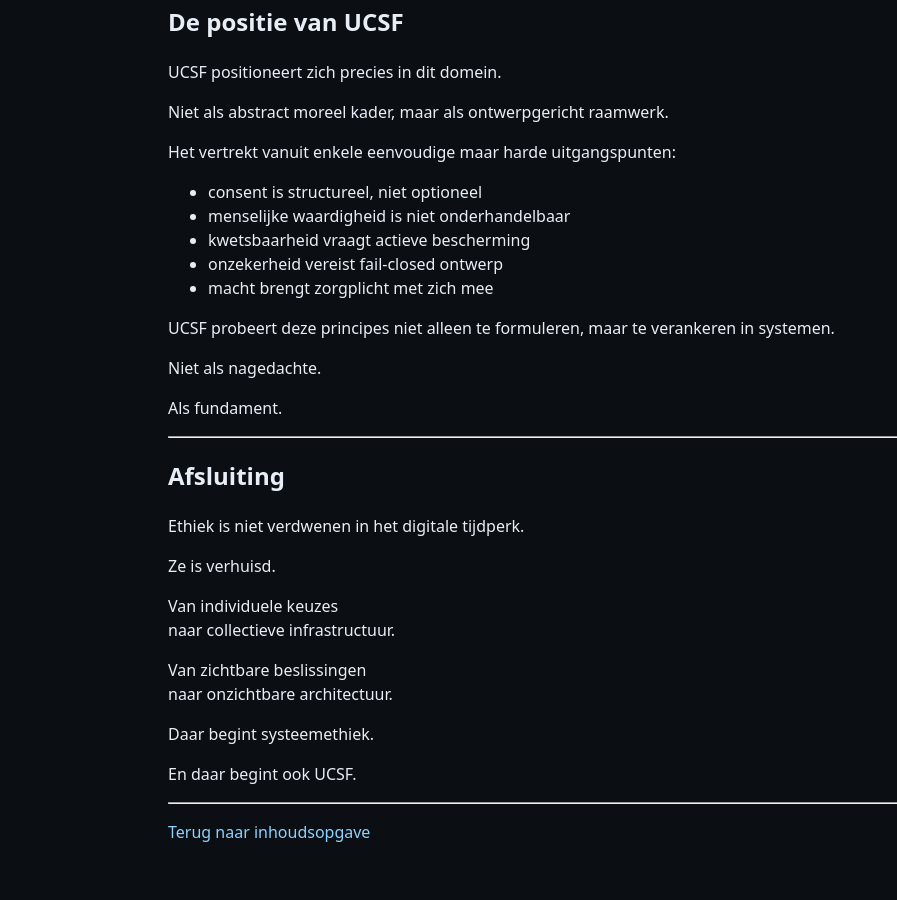
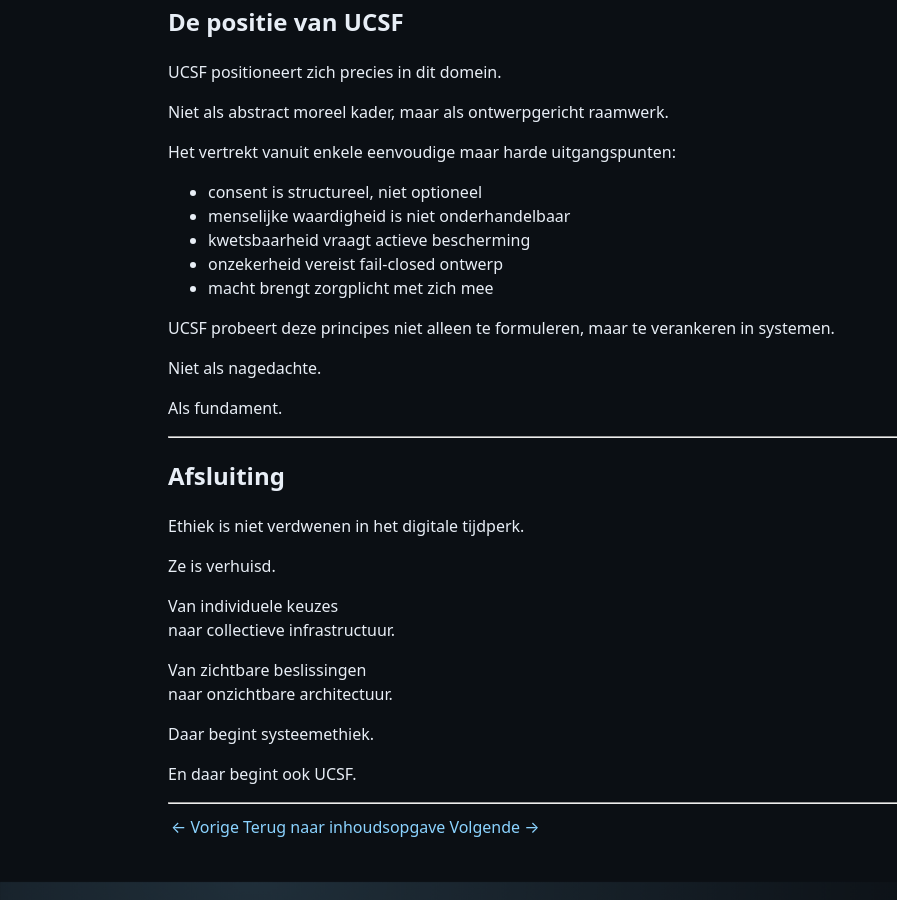
Before and after one commit to MartijnBruzzese/ModelHaven-Studio, a Jekyll site: the page built from POSITION_PAPERS/ETHICS/NL/ETHISCH_FUNDAMENT/03_h3_ethiek_voorbij_het_individu.md, in a window 1280 px wide and 900 px high, scrolled down 3795 px. Shown: the whole window, without its empty margins (0-897 px from the left). Built offline with Jekyll 4.4.1, drawn with Linux system fonts in a browser that asks for light colours; our own code applies the rules of GitHub Pages for plain Markdown files.

Commit message:
Update 03_h3_ethiek_voorbij_het_individu.md

```diff
--- a/POSITION_PAPERS/ETHICS/NL/ETHISCH_FUNDAMENT/03_h3_ethiek_voorbij_het_individu.md
+++ b/POSITION_PAPERS/ETHICS/NL/ETHISCH_FUNDAMENT/03_h3_ethiek_voorbij_het_individu.md
@@ -216,4 +216,4 @@
 
 ---
 
-[Terug naar inhoudsopgave](inhoudsopgave.md)
+[← Vorige](02_h2_ucsf_morele_fundamenten.md) | [Terug naar inhoudsopgave](inhoudsopgave.md) | [Volgende →](04_h4_morele_verantwoordelijkheid_in_infrastructuur.md)
```
